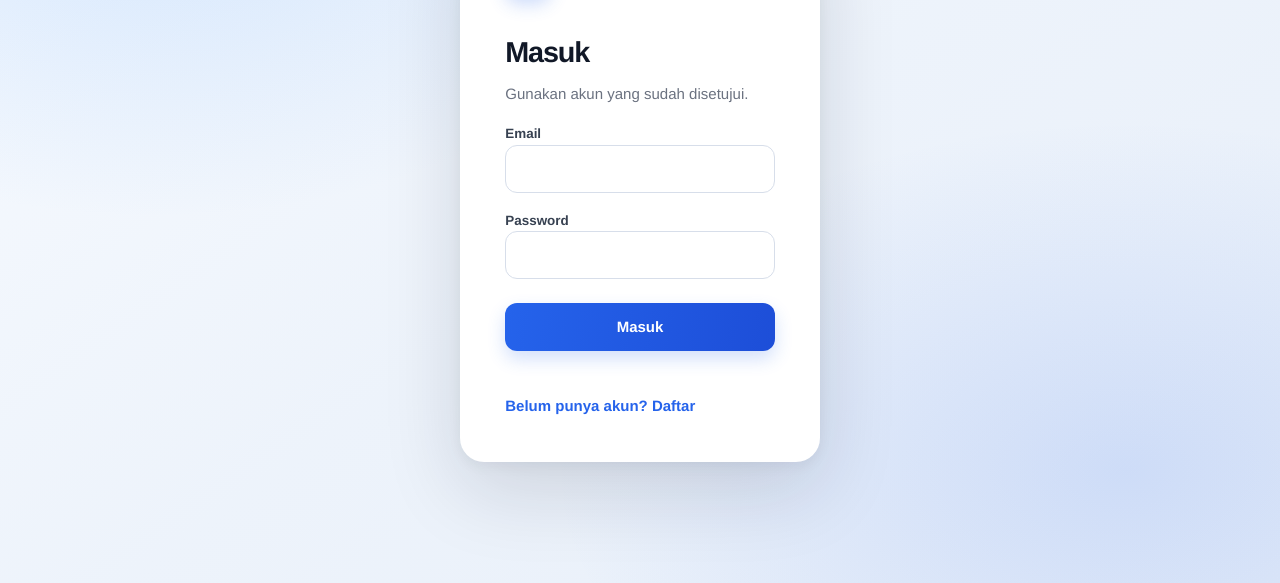
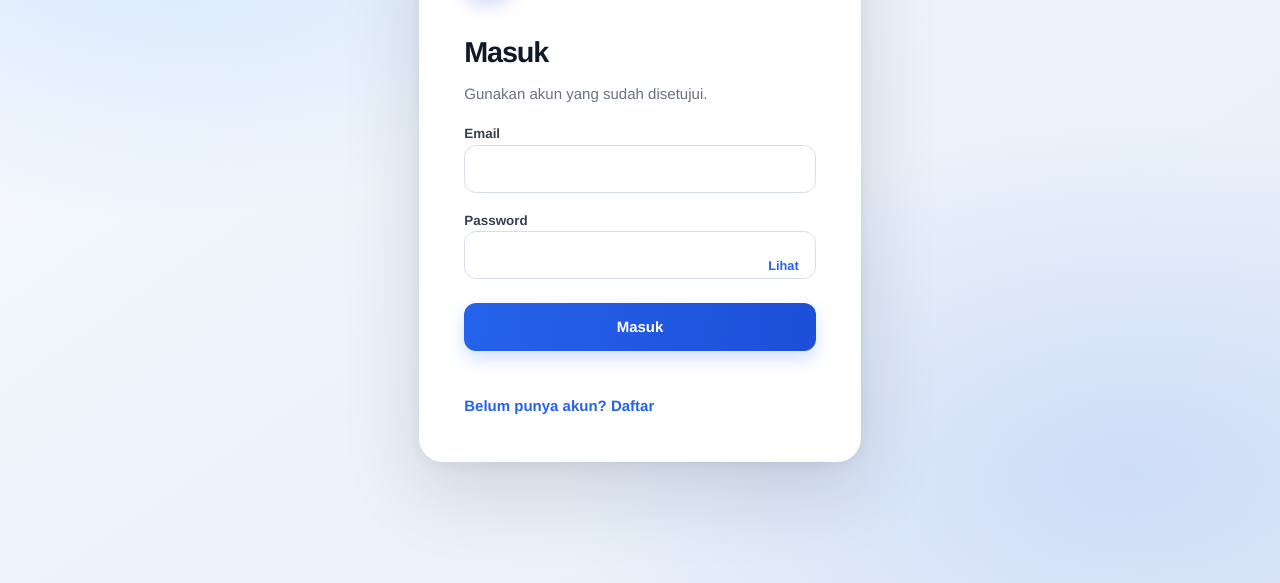
Before and after one commit to teguh-rgb/UKS_MERDEKA, a website: page public/index.html in a window 1280 px wide. Shown: the part 217-800 px from the top of the page. Drawn offline with Linux system fonts and the light colour scheme.

Commit message:
Add password visibility toggle

```diff
--- a/public/app.js
+++ b/public/app.js
@@ -112,6 +112,12 @@
 function authView(reg){
   const msg=h('p',{role:'alert'}),em=h('input',{type:'email',required:'',autocomplete:'username',maxlength:200}),
     pw=h('input',{type:'password',required:'',minlength:reg?12:1,autocomplete:reg?'new-password':'current-password',maxlength:200});
+  const toggle=h('button',{type:'button',class:'password-toggle','aria-label':'Tampilkan password','aria-pressed':'false',onclick:e=>{
+    const show=pw.type==='password';pw.type=show?'text':'password';
+    e.currentTarget.textContent=show?'Sembunyikan':'Lihat';
+    e.currentTarget.setAttribute('aria-label',show?'Sembunyikan password':'Tampilkan password');
+    e.currentTarget.setAttribute('aria-pressed',String(show));
+  }},'Lihat');
   const f=h('form',{onsubmit:safe(async e=>{
     e.preventDefault();msg.textContent='';msg.className='';
     try{
@@ -119,7 +125,7 @@
       if(reg){await api('/auth/v1/signup',{m:'POST',b,auth:false});msg.className='ok';msg.textContent='Pendaftaran terkirim. Tunggu persetujuan Penanggung Jawab UKS, lalu masuk.'}
       else{setSession(await api('/auth/v1/token?grant_type=password',{m:'POST',b,auth:false}));await boot()}
     }catch(x){msg.className='err';msg.textContent=/invalid login/i.test(x.message)?'Email atau password salah.':/not confirmed/i.test(x.message)?'Akun belum disetujui Penanggung Jawab UKS.':x.message}})},
-    h('label',{},'Email',em),h('label',{},'Password'+(reg?' (minimal 12 karakter)':''),pw),h('p',{},h('button',{},reg?'Daftar':'Masuk')),msg);
+    h('label',{},'Email',em),h('label',{class:'password-field'},'Password'+(reg?' (minimal 12 karakter)':''),pw,toggle),h('p',{},h('button',{},reg?'Daftar':'Masuk')),msg);
   return h('section',{class:'card auth'},brand(),h('h2',{},reg?'Daftar akun staf':'Masuk'),h('p',{class:'mut'},reg?'Akun baru perlu disetujui Penanggung Jawab UKS.':'Gunakan akun yang sudah disetujui.'),f,
     h('button',{class:'link',onclick:()=>$('main').replaceChildren(authView(!reg))},reg?'Sudah punya akun? Masuk':'Belum punya akun? Daftar'))}
 function render(){
--- a/public/style.css
+++ b/public/style.css
@@ -165,12 +165,26 @@
 .auth h2{font-size:1.8rem;margin-bottom:8px;letter-spacing:-.04em}
 .auth>p.mut{font-size:.94rem;line-height:1.6}
 .auth label{margin:18px 0 6px;font-size:.84rem;color:#374151}
+.auth label.password-field{position:relative}
 .auth input{
   min-height:48px;
   border-color:#d7deea;
   border-radius:12px;
   transition:border-color .18s ease,box-shadow .18s ease;
 }
+.auth label.password-field input{padding-right:94px}
+.auth .password-toggle{
+  position:absolute;
+  right:8px;
+  top:38px;
+  padding:7px 9px;
+  border:0;
+  background:transparent;
+  color:var(--primary);
+  font-size:.8rem;
+  font-weight:700;
+}
+.auth .password-toggle:hover{background:#eef4ff;border-radius:8px}
 .auth input:focus{border-color:#60a5fa;box-shadow:0 0 0 4px rgba(59,130,246,.12);outline:0}
 .auth form>p{margin-top:24px}
 .auth form>p button{
```
Also changed, not shown: tests/smoke.js (+10 -1 lines).
